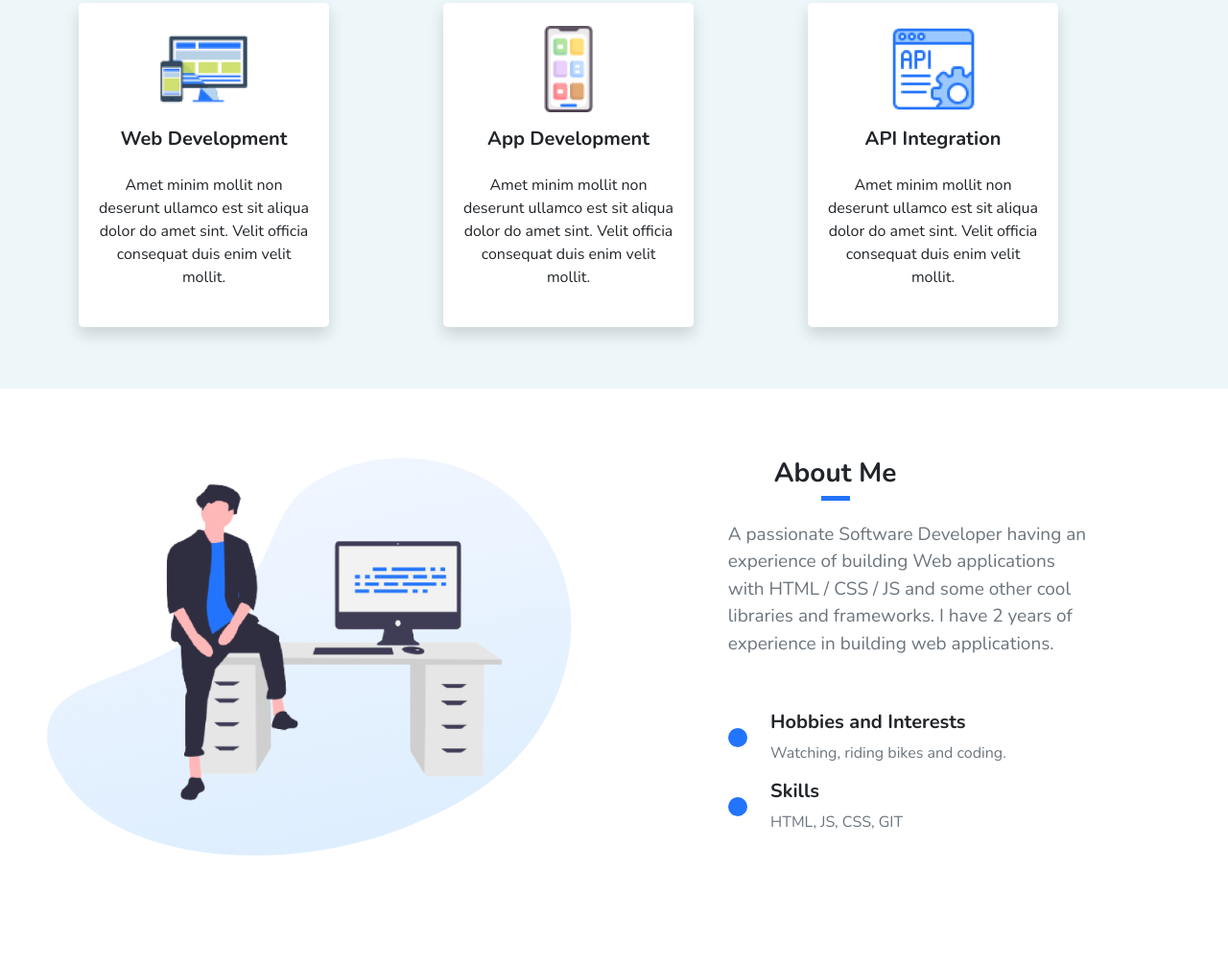
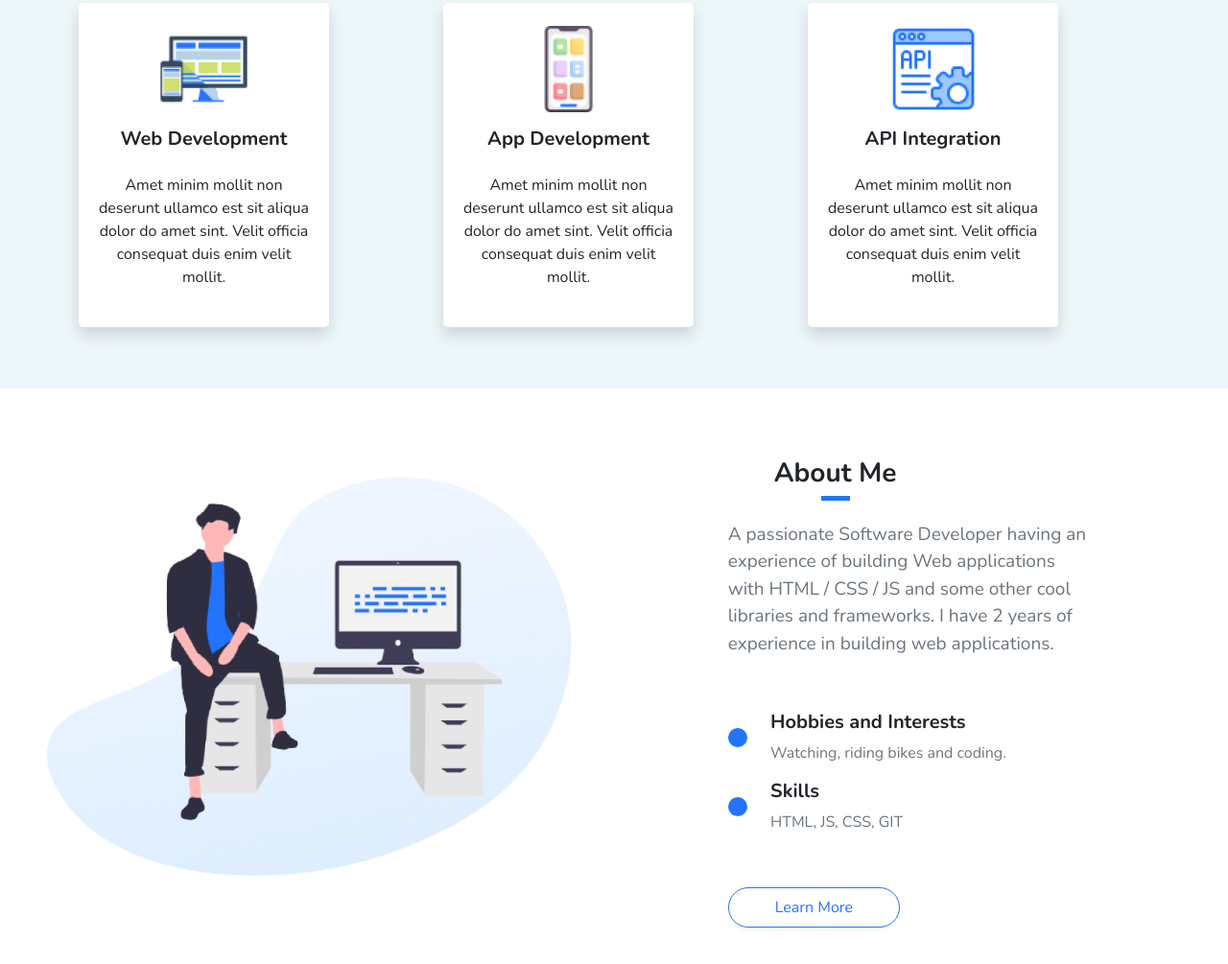
Before and after one commit to james-muriithi/portfolio, a plain HTML site: page index.html in a window 1280 px wide. Shown: the part 893-1898 px from the top of the page at 96% size. Before the commit the page ends 1867 px from the top, so only its background shows below. Drawn offline with nearby package versions, Linux system fonts and the light colour scheme.

Commit message:
added about me learn more button

```diff
--- a/css/style.css
+++ b/css/style.css
@@ -62,18 +62,34 @@ body, html {
     background-color: var(--primary-color);
     right: calc(50% - 15px);
 }
+
 #about-me .desc {
     font-size: 19px;
 }
 
-#about-me .dot{
+#about-me .dot {
     height: 20px;
     width: 20px;
     background-color: var(--primary-color);
 }
 
+#about-me .btn-learn-more {
+    border: 1px solid var(--primary-color);
+    transition: all 0.2s linear;
+    color: var(--primary-color);
+    padding-top: 8px;
+    padding-bottom: 8px;
+    box-shadow: rgba(33, 35, 38, 0.1) 0px 10px 10px -10px;
+}
+
+#about-me .btn-learn-more:hover {
+    background-color: var(--primary-color);
+    color: var(--white);
+    box-shadow: rgba(17, 17, 26, 0.05) 0px 4px 16px, rgba(17, 17, 26, 0.05) 0px 8px 32px;
+}
+
 @media screen and (max-width: 767px) {
-    #about-me .w-75{
+    #about-me .w-75 {
         width: 100% !important;
     }
 }
--- a/index.html
+++ b/index.html
@@ -196,6 +196,12 @@
                                 </li>
                             </ul>
 
+                            <div class="mt-5">
+                                <a href="#" class="btn btn-learn-more text-decoration-none px-5 rounded-pill">
+                                    Learn More
+                                </a>
+                            </div>
+
                         </div>
                     </div>
                 </div>
```
